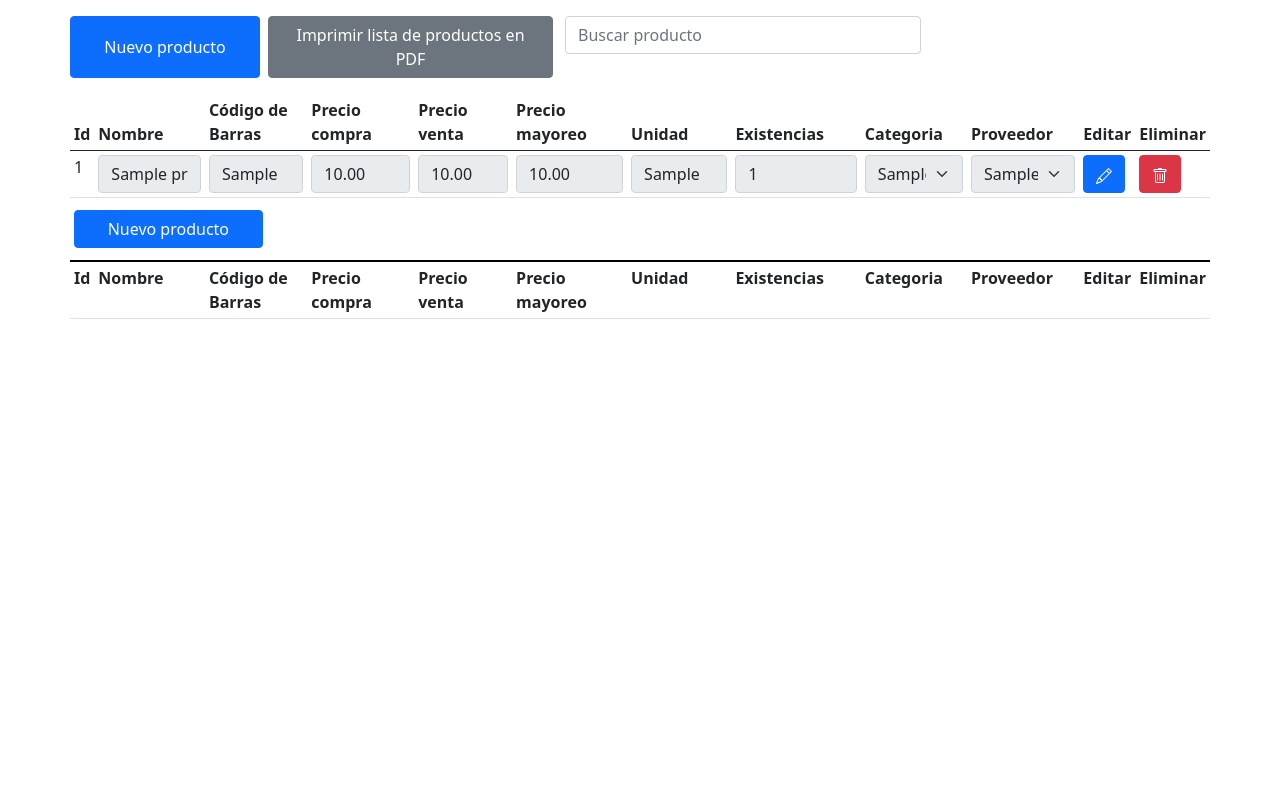
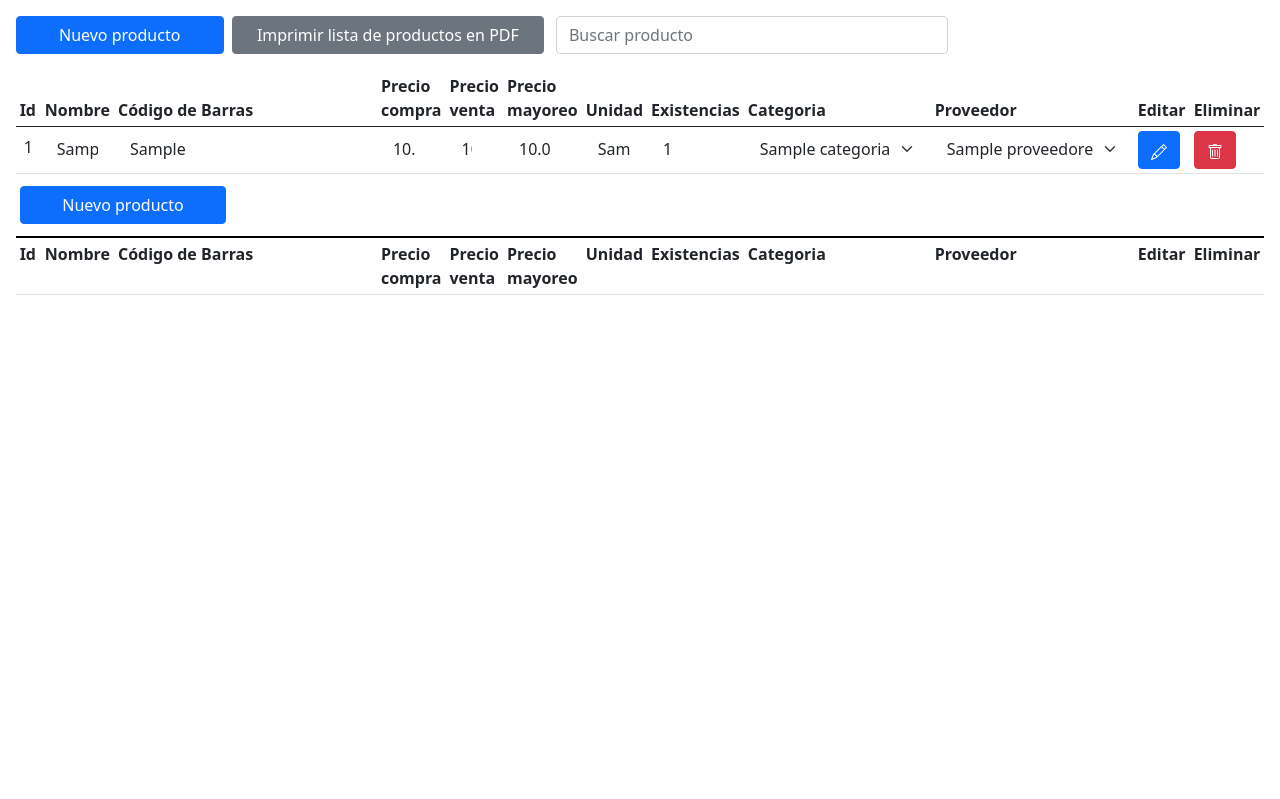
Before and after one commit to Davix002/miscelanea_nelsy, a PHP site: page /productos in a window 1280 px wide. Shown: the part 56-855 px from the top of the page. Run offline with PHP 8.4, Linux system fonts and the light colour scheme; the visitor is signed in with stand-in values (Sample User, id 1); tables that the repository leaves empty hold one stand-in row (values such as "Sample post").

Commit message:
arreglados bordes y fondos de la tabla, falta arreglar el desborde del texto

```diff
--- a/app/views/panel/index.php
+++ b/app/views/panel/index.php
@@ -1,6 +1,7 @@
 <?php include __DIR__ . "/../modules/header.php"; ?>
 
-<div class="min-vh-100 container d-flex align-items-start justify-content-center">
+<div class='mx-5'>
+<div class="min-vh-100 container-fluid d-flex align-items-start justify-content-center">
 
         <?php
         if (isset($_GET["Pages"])) {
@@ -37,4 +38,8 @@
         ?>
 
 </div>
+
+</div>
+
+
 <?php include __DIR__ . "/../modules/footer.php"; ?>
--- a/app/views/panel/productos.php
+++ b/app/views/panel/productos.php
@@ -49,17 +49,17 @@
 
                 echo "<tr id='productRow_" . $productos[$i]['id'] . "'>";
                 echo "<form id='form_" . $productos[$i]['id'] . "' method='post'>";
-                echo "<td>" . $productos[$i]['id'] . "</td>";
-                echo "<td><input type='text' name='nombre_producto' id='nombre_producto' class='form-control editable' value='" . $productos[$i]['nombre_producto'] . "' readonly></td>";
-                echo "<td><input type='text' name='codigo_barras' id='codigo_barras' class='form-control editable' value='" . $productos[$i]['codigo_barras'] . "' readonly></td>";
-                echo "<td><input type='number' name='precio_compra' id='precio_compra' class='form-control editable moneda' value='" . $productos[$i]['precio_compra'] . "' readonly></td>";
-                echo "<td><input type='number' name='precio_venta' id='precio_venta' class='form-control editable moneda' value='" . $productos[$i]['precio_venta'] . "' readonly></td>";
-                echo "<td><input type='number' name='precio_mayoreo' id='precio_mayoreo' class='form-control editable moneda' value='" . $productos[$i]['precio_mayoreo'] . "' readonly></td>";
-                echo "<td><input type='text' name='unidad' id='unidad' class='form-control editable' value='" . $productos[$i]['unidad'] . "' readonly></td>";
-                echo "<td><input type='number' name='existencias' id='existencias' class='form-control editable' value='" . $productos[$i]['existencias'] . "' readonly></td>";
+                echo "<td class='p-2'>" . $productos[$i]['id'] . "</td>";
+                echo "<td><input type='text' name='nombre_producto' id='nombre_producto' class='form-control editable border-0 bg-transparent' value='" . $productos[$i]['nombre_producto'] . "' readonly></td>";
+                echo "<td><input type='text' name='codigo_barras' id='codigo_barras' class='form-control editable border-0 bg-transparent w-auto' value='" . $productos[$i]['codigo_barras'] . "' readonly></td>";
+                echo "<td><input type='number' name='precio_compra' id='precio_compra' class='form-control editable moneda border-0 bg-transparent' value='" . $productos[$i]['precio_compra'] . "' readonly></td>";
+                echo "<td><input type='number' name='precio_venta' id='precio_venta' class='form-control editable moneda border-0 bg-transparent' value='" . $productos[$i]['precio_venta'] . "' readonly></td>";
+                echo "<td><input type='number' name='precio_mayoreo' id='precio_mayoreo' class='form-control editable moneda border-0 bg-transparent' value='" . $productos[$i]['precio_mayoreo'] . "' readonly></td>";
+                echo "<td><input type='text' name='unidad' id='unidad' class='form-control editable border-0 bg-transparent' value='" . $productos[$i]['unidad'] . "' readonly></td>";
+                echo "<td><input type='number' name='existencias' id='existencias' class='form-control editable border-0 bg-transparent' value='" . $productos[$i]['existencias'] . "' readonly></td>";
 
                 $categoria_actual = $obj_producto->getNombreCategoria($productos[$i]['categoria_id']);
-                echo "<td><select name='categoria_id' id='categoria_id' class='form-select editable ' disabled>";
+                echo "<td><select name='categoria_id' id='categoria_id' class='form-select editable border-0 bg-transparent w-auto' disabled>";
                 echo "<option value=''></option>";
                 foreach ($obj_categoria->getAll() as $categoria) {
                     $selected = $categoria['nombre_categoria'] == $categoria_actual ? "selected" : "";
@@ -68,7 +68,7 @@
                 echo "</select></td>";
 
                 $proveedor_actual = $obj_producto->getNombreProveedor($productos[$i]['proveedor_id']);
-                echo "<td><select name='proveedor_id' id='proveedor_id' class='form-select editable ' disabled>";
+                echo "<td><select name='proveedor_id' id='proveedor_id' class='form-select editable border-0 bg-transparent w-auto' disabled>";
                 echo "<option value=''></option>";
                 foreach ($obj_proveedor->getAll() as $proveedor) {
                     $selected = $proveedor['nombre_proveedor'] == $proveedor_actual ? "selected" : "";
--- a/public/index.php
+++ b/public/index.php
@@ -17,7 +17,7 @@
     <title>MISCELANEA NELSY</title>
 </head>
 
-<body>
+<body >
     <?php
 
     session_start();
--- a/public/js/panel/productos.js
+++ b/public/js/panel/productos.js
@@ -30,9 +30,11 @@ function enableEditing(id) {
     if (input.tagName === "SELECT") {
       input.setAttribute('data-original', input.value);
       input.removeAttribute('disabled');
+      input.classList.remove('border-0');
     } else {
       input.setAttribute('data-original', input.value);
       input.removeAttribute('readonly');
+      input.classList.remove('border-0');
     }
   });
 
@@ -59,9 +61,11 @@ function fnCancel(id){
     if (input.tagName === "SELECT") {
       input.value = input.getAttribute('data-original');
       input.setAttribute('disabled', true);
+      input.classList.add('border-0');
     } else {
       input.value = input.getAttribute('data-original');
       input.setAttribute('readonly', true);
+      input.classList.add('border-0');
     }
   });
 
```
